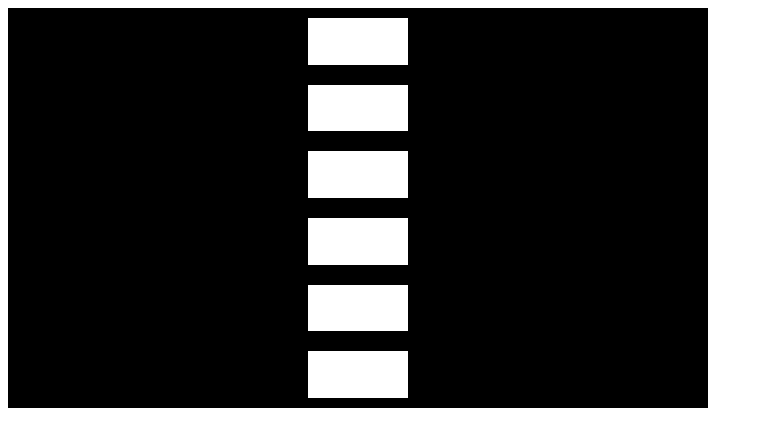
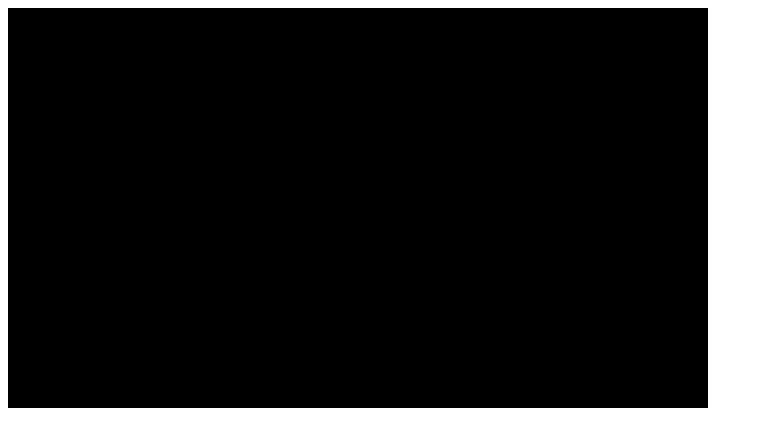
Before and after one commit to souhaylTaiss/Davis-personal-portfolio, a plain HTML site: page index.html in a window 1280 px wide. Shown: the whole page, without its empty margins (0-763 px from the left). Drawn offline with Linux system fonts and the light colour scheme.

Commit message:
delet flex class

```diff
--- a/assets/css/style.css
+++ b/assets/css/style.css
@@ -32,10 +32,3 @@ body {
   flex-wrap: wrap;
   flex-flow: column nowrap;
 }
-
-.flex div {
-  width: 100px;
-  height: 100px;
-  background-color: white;
-  margin: 10px;
-}
```
